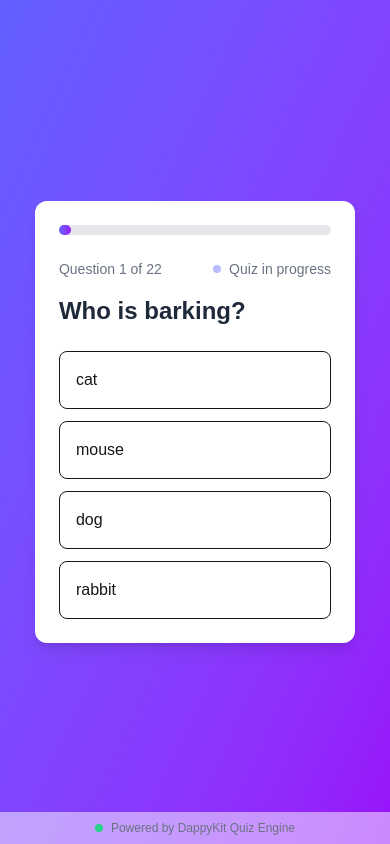
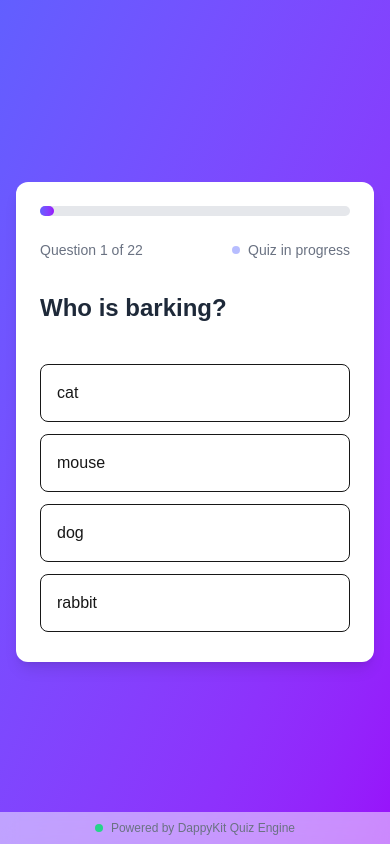
Before and after one commit to DappyKit/web4-quiz-template, a Next.js app: page / in a window 390 px wide. Both pictures are taken after a click on the button "Start Quiz!". Built offline with nearby package versions, Linux system fonts and the light colour scheme.

Commit message:
feat: improve layout and responsiveness of quiz question component

```diff
--- a/src/app/components/QuizQuestion.tsx
+++ b/src/app/components/QuizQuestion.tsx
@@ -72,8 +72,8 @@ export default function QuizQuestion({
     : "bg-white dark:bg-gray-800";
 
   return (
-    <div className="animated-border">
-      <div className={`w-full max-w-2xl p-6 mx-auto ${cardBgClass} rounded-xl shadow-lg relative z-10`}>
+    <div className="animated-border w-full max-w-2xl mx-auto">
+      <div className={`w-full p-6 ${cardBgClass} rounded-xl shadow-lg relative z-10 min-h-[480px] flex flex-col`}>
         {/* Progress bar */}
         <div className="mb-6 bg-gray-200 rounded-full h-2.5 dark:bg-gray-700">
           <div
@@ -90,11 +90,11 @@ export default function QuizQuestion({
           </div>
         </div>
 
-        <h2 className="mb-6 text-2xl font-bold text-gray-800 dark:text-white">
+        <h2 className="mb-6 text-2xl font-bold text-gray-800 dark:text-white min-h-[64px] flex items-center">
           {question.text}
         </h2>
 
-        <div className="space-y-3">
+        <div className="space-y-3 flex-grow">
           {shuffledOptions.map((option, index) => (
             <button
               key={index}
@@ -102,7 +102,7 @@ export default function QuizQuestion({
               disabled={answered}
               className={`w-full p-4 text-left transition-all border rounded-lg ${getOptionClass(
                 index
-              )} ${answered ? "" : "hover:shadow-md hover:scale-[1.01] transform transition-all"} ${answered ? "" : "cursor-pointer"}`}
+              )} ${answered ? "" : "hover:shadow-md hover:scale-[1.01] transform transition-all"} ${answered ? "" : "cursor-pointer"} min-h-[56px]`}
             >
               <span className="font-medium">{option}</span>
             </button>
```
